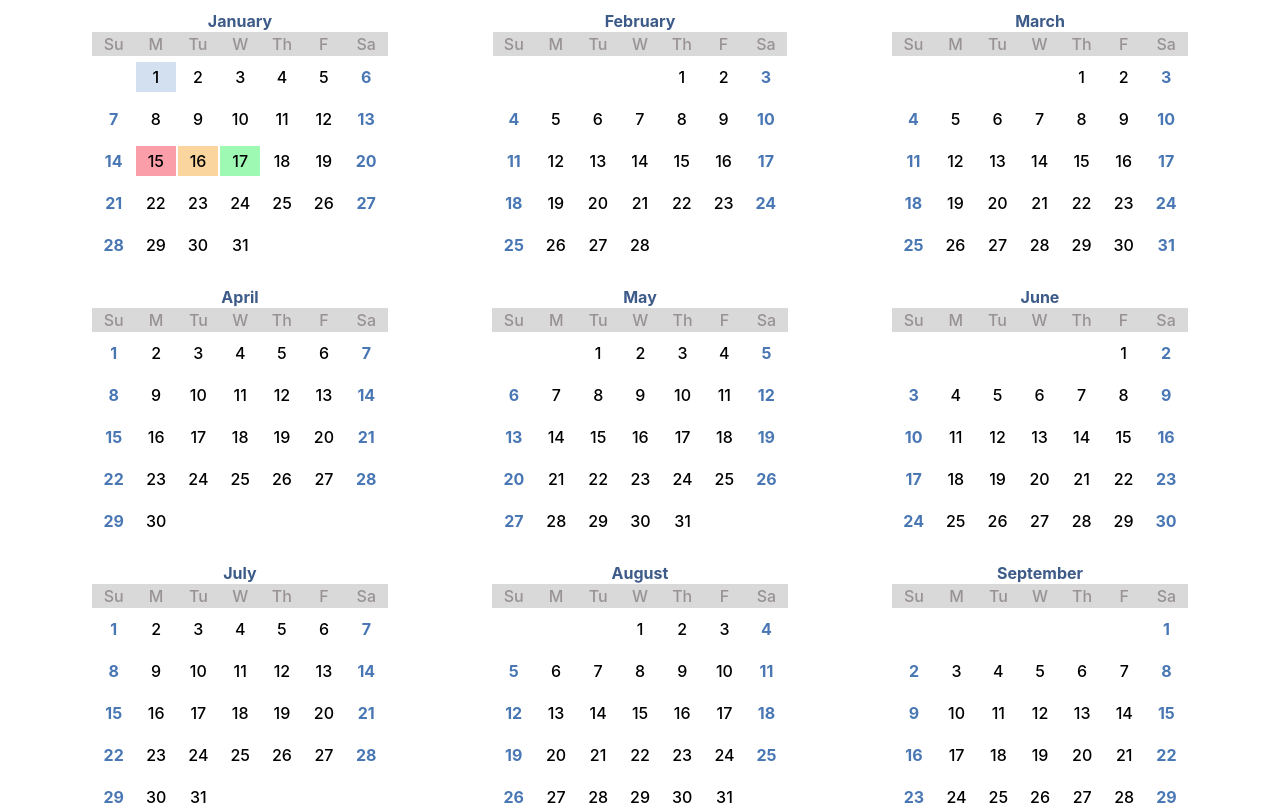
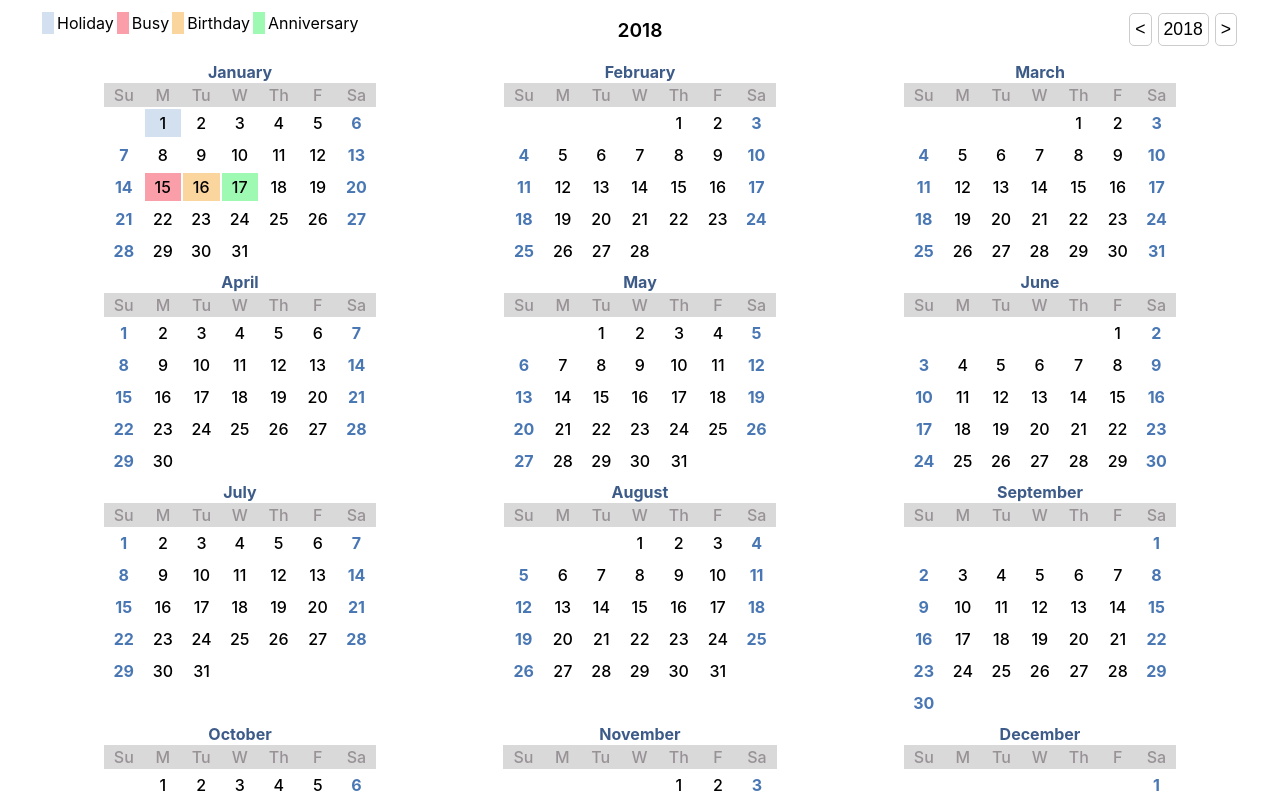
Before and after one commit to anandamohanram/calendar-react-redux, a React (Create React App) app: page / in a window 1280 px wide. Shown: the top 805 px of the page. Built offline with nearby package versions, Linux system fonts and the light colour scheme.

Commit message:
Added header and year change

```diff
--- a/src/App.js
+++ b/src/App.js
@@ -1,12 +1,45 @@
 import React, { Component } from 'react';
+import moment from 'moment';
 import './App.css';
 import Year from './components/Year/Year';
+import Header from './components/Header/Header';
+
 
 class App extends Component {
+
+  state={
+    year:2018,
+    currentYear:2018
+  }
+
+  prevYear = () => {
+    this.setState((prevState, props) => ({
+      year: prevState.year - 1
+    }));
+  }
+
+  nextYear = () => {
+    this.setState((prevState, props) => ({
+      year: prevState.year + 1
+    }));
+  }
+
+  componentWillMount = () => {
+    this.today();
+  }
+
+  today = () => {
+    let currentYear = moment().format('YYYY');
+    this.setState({year:Number(currentYear), currentYear:Number(currentYear)});
+  }
+
   render() {
+
+
     return (
       <div className="App">
-        <Year year='2018' />
+        <Header year={this.state.year} yearNow={this.state.currentYear} prev={this.prevYear} next={this.nextYear} today={this.today}></Header>
+        <Year year={this.state.year}></Year>
       </div>
     );
   }
--- /dev/null
+++ b/src/actions/actions.js
@@ -0,0 +1,13 @@
+const updateTag = (date,month,year,tag)=> {
+    return{
+        type: 'Mark',
+        payload:{
+            date: date,
+            month: month,
+            year: year,
+            tag: tag
+        }
+    }
+}
+
+export {updateTag};
--- a/src/components/Day/Day.js
+++ b/src/components/Day/Day.js
@@ -3,6 +3,7 @@ import moment from 'moment'
 import './Day.scss'
 import {connect} from 'react-redux'
 import Backdrop from '../Backdrop/Backdrop';
+import {updateTag} from '../../actions/actions'
 
 export class Day extends Component {
 
@@ -13,6 +14,7 @@ export class Day extends Component {
     }
 
     clickHandler = e => {
+        //keep menu within display area
         let setY = e.clientY;
         let setX = e.clientX;
         if(e.clientY+220 >= window.innerHeight)
@@ -37,7 +39,7 @@ export class Day extends Component {
     }
 
     tagClicked = e => {
-        alert("clicked" + e.target.name)
+        this.props.onUpdateTag(this.props.day, this.props.month, this.props.year, e.target.name);
     }
 
   render() {
@@ -79,4 +81,8 @@ const mapStateToProps = state => {
     return state;
 }
 
-export default connect(mapStateToProps)(Day);
+const mapActionsToProps = {
+    onUpdateTag : updateTag
+}
+
+export default connect(mapStateToProps, mapActionsToProps)(Day);
--- a/src/components/Day/Day.scss
+++ b/src/components/Day/Day.scss
@@ -4,10 +4,7 @@ $anniversary: #9efab3;
 $birthday: #fad59e;
 
 .dayBoxes{
-    padding: 5px 10px;
-    box-sizing: border-box;
-    margin: -1px;
-
+    padding: 4px 8px;
 }
 
 .today{
--- /dev/null
+++ b/src/components/Header/Header.js
@@ -0,0 +1,38 @@
+import React from 'react'
+import classes from './Header.module.scss'
+
+const Header = (props) => {
+    return(
+        <div className={classes.header}>
+            <div className={classes.left}>
+            <table>
+                <tbody>
+                    <tr>
+                        <td className={classes.holiday}>
+                        </td>
+                        <td>Holiday</td>
+                        <td className={classes.busy}>
+                        </td>
+                        <td>Busy</td>
+                        <td className={classes.birthday}>
+                        </td>
+                        <td>Birthday</td>
+                        <td className={classes.anniversary}>
+                        </td>
+                        <td>Anniversary</td>
+                    </tr>
+                </tbody>
+            </table>
+            </div>
+            <div className={classes.title}>
+            {props.year}
+            </div>
+            <div className={classes.right}>
+            <button onClick={props.prev}> &lt; </button>
+            <button onClick={props.today}>{props.yearNow}</button>
+            <button onClick={props.next}> &gt; </button>
+            </div>
+        </div>
+    );
+}
+export default Header;
--- /dev/null
+++ b/src/components/Header/Header.module.scss
@@ -0,0 +1,42 @@
+$holiday: #d3e0f0;
+$busy: #fa9ea9;
+$anniversary: #9efab3;
+$birthday: #fad59e;
+
+.header{
+    width:100%;
+    max-width: 1200px;
+    margin: auto;
+    display: flex;
+    justify-content: center;
+    align-items: space-evenly;
+    padding: 10px;
+    button{
+        border:1px solid #ccc;
+        margin: 3px;
+        padding: 5px;
+        background-color: #fff;
+        border-radius: 5px;
+        font-size: 1.1rem;
+    }
+    .left{
+        float: left;
+        width: 350px;
+        text-align: left;
+    }
+    .right{
+        float:right;
+        width: 350px;
+        text-align: right;
+    }
+    .title{
+        margin: auto;
+        width: 350px;
+        font-size:1.2rem;
+        font-weight: 600;
+    }
+    .holiday    {width:10px; height:10px; background-color: $holiday}
+    .busy       {width:10px; height:10px; background-color: $busy}
+    .birthday   {width:10px; height:10px; background-color: $birthday}
+    .anniversary{width:10px; height:10px; background-color: $anniversary}
+}
--- a/src/components/Year/Year.module.scss
+++ b/src/components/Year/Year.module.scss
@@ -6,6 +6,6 @@
     font-weight: 500;
     *{
         flex: 1 1 360px;
-        margin: 5px auto
+        margin: 1px auto;
     }
 }
--- a/src/reducer/reducer.js
+++ b/src/reducer/reducer.js
@@ -1,6 +1,30 @@
 const reducer = (state={}, {type, payload})=>{
-       return state;
 
+    switch(type){
+        case 'Mark':
+            if(state[payload.year] === undefined){
+                return{
+                    ...state,[payload.year]:{
+                        [payload.month]:{
+                            [payload.date]:payload.tag
+                        }
+                    }
+                }
+            }
+            else
+            return {
+                ...state,
+                [payload.year]:{
+                    ...state[payload.year],
+                    [payload.month]:{
+                        ...state[payload.year][payload.month],
+                        [payload.date]:payload.tag
+                        }}
+            };
+
+        default:
+            return state;
+    }
 }
 
 export default reducer;
```
